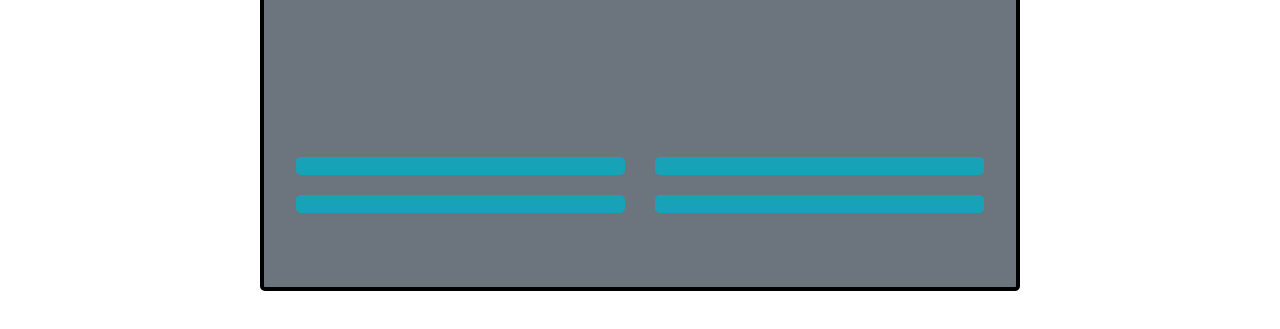
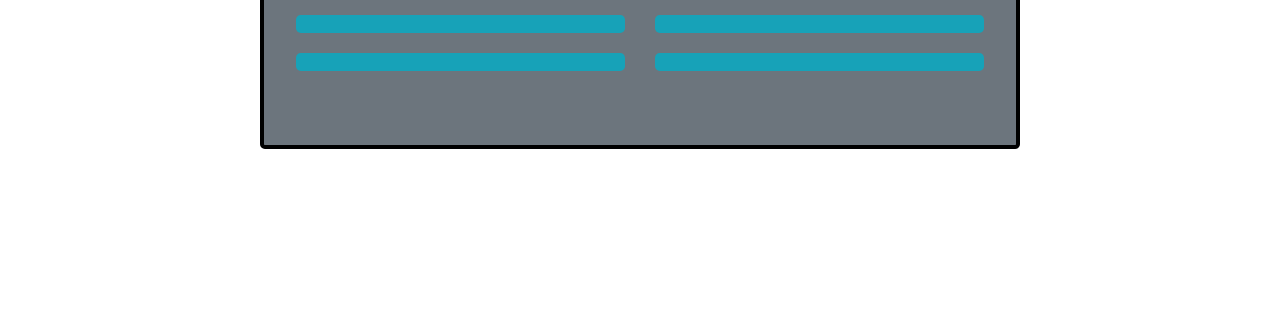
Before and after one commit to jrvillalba1993/TriviaGame, a plain HTML site: page index.html in a window 1280 px wide. Both pictures are taken after a click on the button "Start". Shown: the part 425-754 px from the top of the page. Drawn offline with nearby package versions, Linux system fonts and the light colour scheme.

Commit message:
Update style.css

```diff
--- a/assets/css/style.css
+++ b/assets/css/style.css
@@ -3,7 +3,7 @@ body {
 }
 
 .ab {
-    margin-top: 150px;
+    margin-top: 100x;
 }
 
 .header {
```
